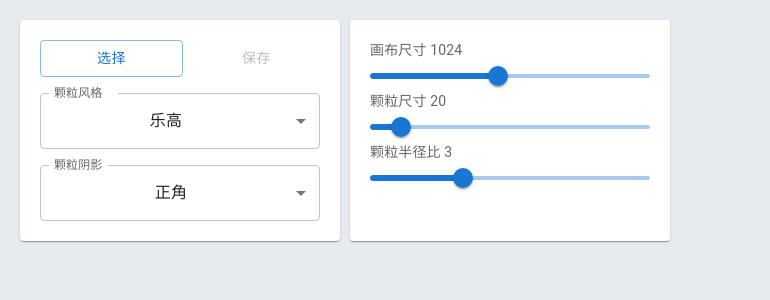
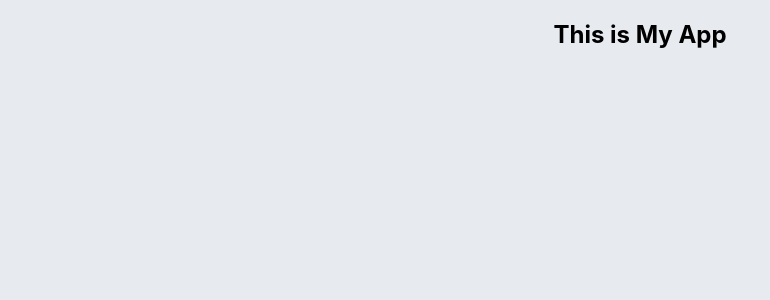
Before and after one commit to Barba828/barba-app, a React (Create React App) app: page / in a window 1280 px wide. Shown: the top 300 px of the page, without its empty margins (0-770 px from the left). Built offline with nearby package versions, Linux system fonts and the light colour scheme.

Commit message:
feat: 配置基础routeroute

```diff
--- a/package.json
+++ b/package.json
@@ -18,6 +18,7 @@
     "react": "^18.1.0",
     "react-dom": "^18.1.0",
     "react-router": "^6.3.0",
+    "react-router-dom": "^6.3.0",
     "react-scripts": "5.0.1",
     "typescript": "^4.7.3",
     "web-vitals": "^2.1.4"
--- a/src/App.tsx
+++ b/src/App.tsx
@@ -1,11 +1,10 @@
 import React from "react";
 import "./App.css";
-import { CanvasToLego } from "./canvas-lego";
 
 function App() {
   return (
     <div className="App">
-      <CanvasToLego />
+      <h2>This is My App</h2>
     </div>
   );
 }
--- a/src/index.tsx
+++ b/src/index.tsx
@@ -1,15 +1,24 @@
-import React from 'react';
-import ReactDOM from 'react-dom/client';
-import './index.css';
-import App from './App';
-import reportWebVitals from './reportWebVitals';
+import React from "react";
+import ReactDOM from "react-dom/client";
+import { BrowserRouter, Route, Routes } from "react-router-dom";
+import "./index.css";
+import App from "./App";
+import reportWebVitals from "./reportWebVitals";
+
+import { CanvasToLego } from "./pages/canvas/canvas-lego";
 
 const root = ReactDOM.createRoot(
-  document.getElementById('root') as HTMLElement
+  document.getElementById("root") as HTMLElement
 );
 root.render(
   <React.StrictMode>
-    <App />
+    <BrowserRouter>
+      <Routes>
+        <Route path="/" element={<App />} />
+        <Route path="/canvas/to-lego" element={<CanvasToLego />} />
+        {/* <Route path="invoices" element={<Invoices />} /> */}
+      </Routes>
+    </BrowserRouter>
   </React.StrictMode>
 );
 
--- a/src/canvas-lego/canvas-lego.component.tsx
+++ b/src/pages/canvas/canvas-lego/canvas-lego.component.tsx
@@ -1,6 +1,6 @@
 import React, { FC, useEffect } from "react";
 import { fillLegoRectFactory, toMosaic } from "./utils";
-import { useUploader, useDebounce } from "../hooks";
+import { useUploader, useDebounce } from "@/hooks";
 import "./canvas-lego.component.css";
 import {
   Button,
```
Also changed, not shown: tsconfig.json (+7 -9 lines), src/pages/canvas/canvas-lego/canvas-lego.component.css (renamed from src/canvas-lego/canvas-lego.component.css), src/pages/canvas/canvas-lego/index.ts (renamed from src/canvas-lego/index.ts), src/pages/canvas/canvas-lego/temp/temp.html (renamed from src/canvas-lego/temp/temp.html), src/pages/canvas/canvas-lego/type.d.ts (renamed from src/canvas-lego/type.d.ts), src/pages/canvas/canvas-lego/utils.ts (renamed from src/canvas-lego/utils.ts), 1 other file (tests, documents, lock files or other folders).
